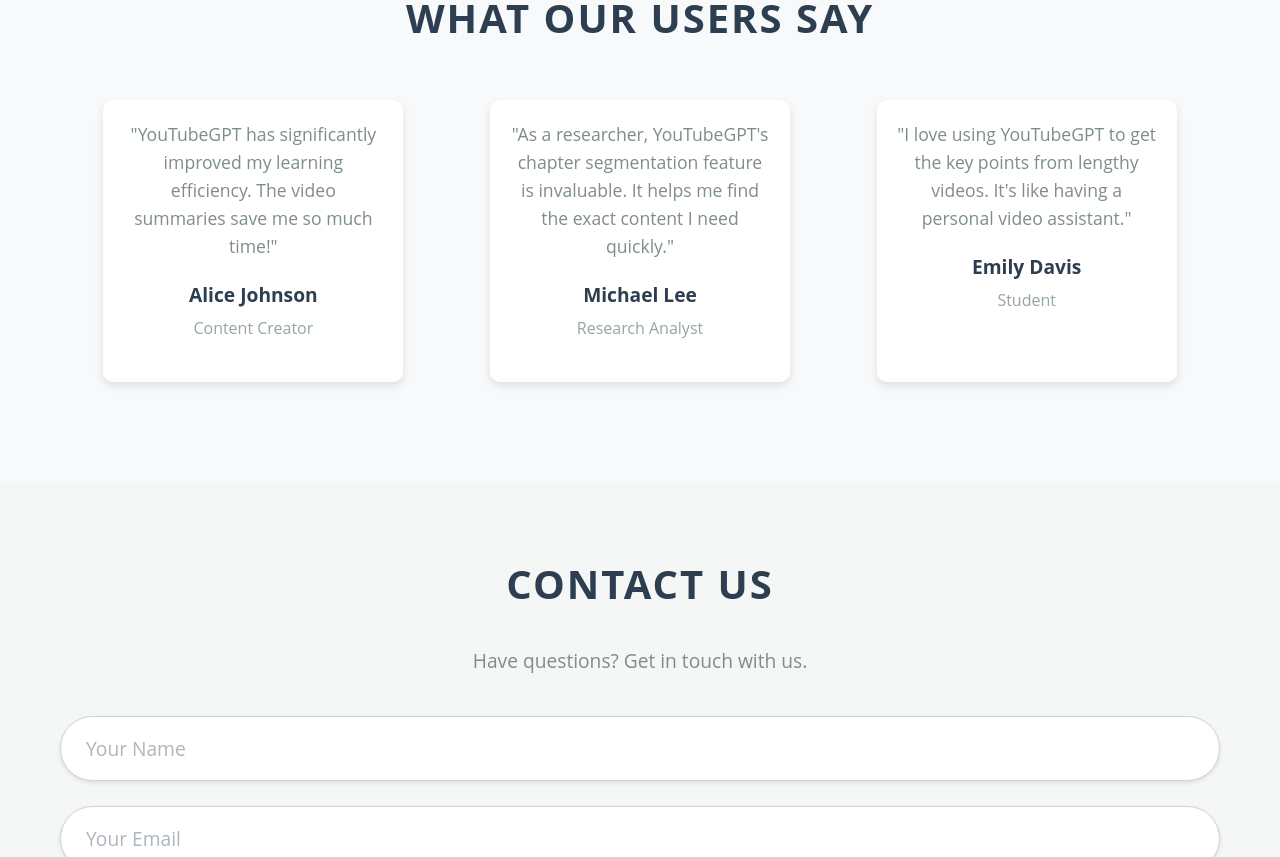
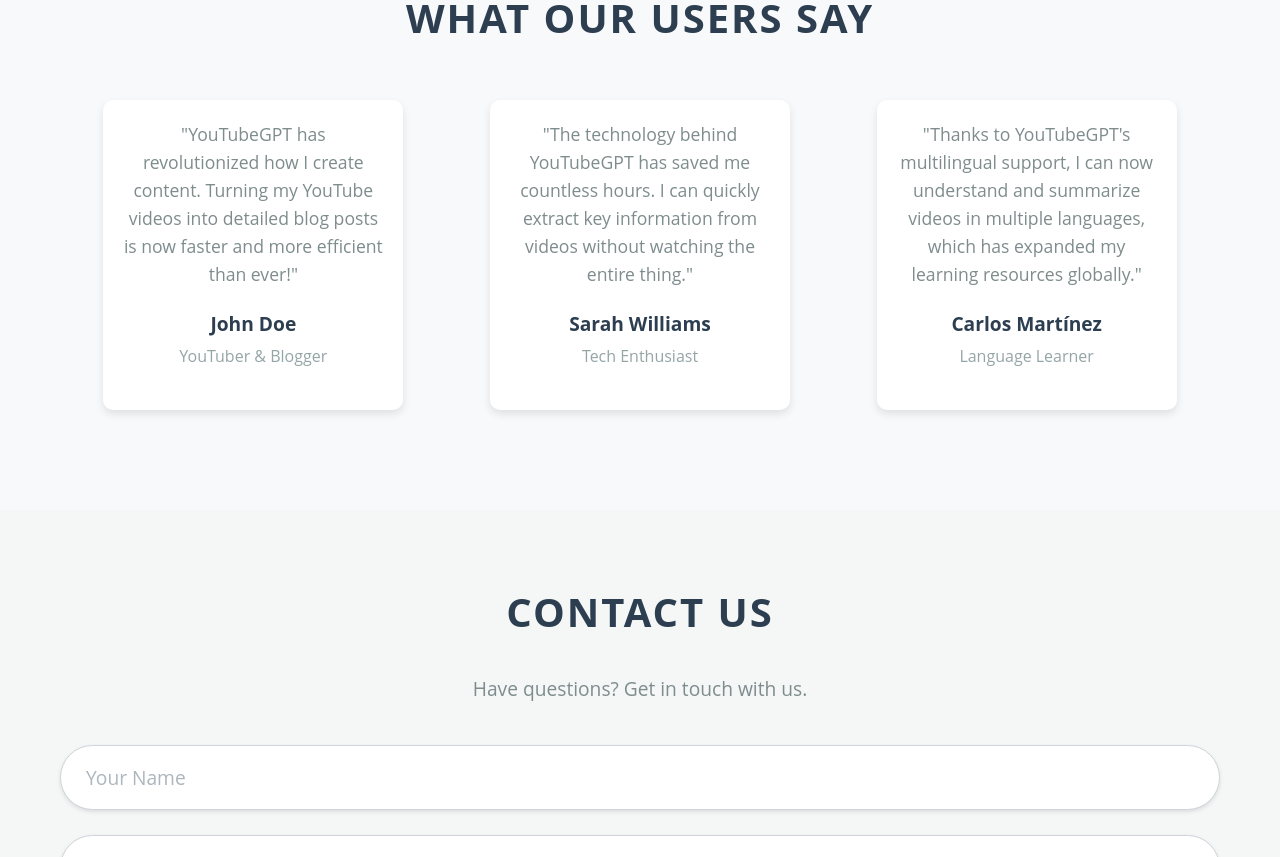
Before and after one commit to bayesianinstitute/youtubegpt, a React (Create React App) app in the folder client/: page / in a window 1280 px wide. Shown: the part 1640-2497 px from the top of the page. Built offline with nearby package versions, Linux system fonts and the light colour scheme; no server answers.

Commit message:
change text

```diff
--- a/client/src/components/landing/navigation.jsx
+++ b/client/src/components/landing/navigation.jsx
@@ -26,7 +26,7 @@
             <a className="nav-link" href="/contact">Contact</a>
           </li>
           <li className="nav-item">
-            <Link className="nav-link" to="/youtube">YoutubeGPT</Link>
+            <Link className="nav-link" to="/youtube">Try Beta</Link>
           </li>
         </ul>
       </div>
--- a/client/src/components/landing/navigationYoutube.jsx
+++ b/client/src/components/landing/navigationYoutube.jsx
@@ -64,7 +64,7 @@
             <a className="nav-link" href="/contact">Contact</a>
           </li>
           <li className="nav-item">
-            <Link className="nav-link" to="/youtube">YoutubeGPT</Link>
+            <Link className="nav-link" to="/youtube">Try Beta</Link>
           </li>
           <li className="nav-item">
             <Link className="nav-link" onClick={handleLogout}> Logout</Link>
--- a/client/src/components/landing/testimonials.jsx
+++ b/client/src/components/landing/testimonials.jsx
@@ -3,19 +3,19 @@
 const Testimonials = () => {
   const testimonialsData = [
     {
-      quote: "YouTubeGPT has significantly improved my learning efficiency. The video summaries save me so much time!",
-      name: "Alice Johnson",
-      position: "Content Creator",
+      quote: "YouTubeGPT has revolutionized how I create content. Turning my YouTube videos into detailed blog posts is now faster and more efficient than ever!",
+      name: "John Doe",
+      position: "YouTuber & Blogger",
     },
     {
-      quote: "As a researcher, YouTubeGPT's chapter segmentation feature is invaluable. It helps me find the exact content I need quickly.",
-      name: "Michael Lee",
-      position: "Research Analyst",
+      quote: "The technology behind YouTubeGPT has saved me countless hours. I can quickly extract key information from videos without watching the entire thing.",
+      name: "Sarah Williams",
+      position: "Tech Enthusiast",
     },
     {
-      quote: "I love using YouTubeGPT to get the key points from lengthy videos. It's like having a personal video assistant.",
-      name: "Emily Davis",
-      position: "Student",
+      quote: "Thanks to YouTubeGPT's multilingual support, I can now understand and summarize videos in multiple languages, which has expanded my learning resources globally.",
+      name: "Carlos Martínez",
+      position: "Language Learner",
     }
   ];
 
```
